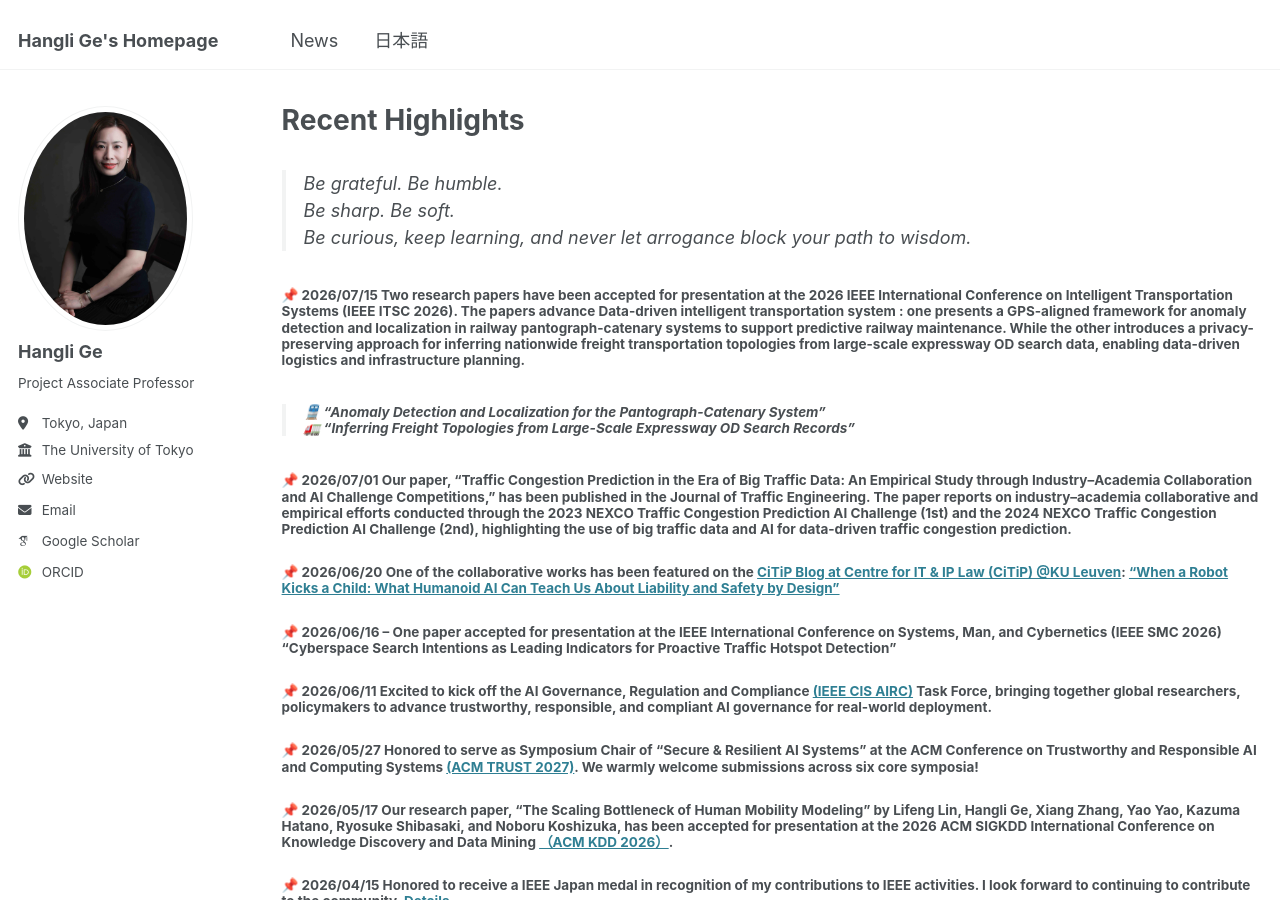
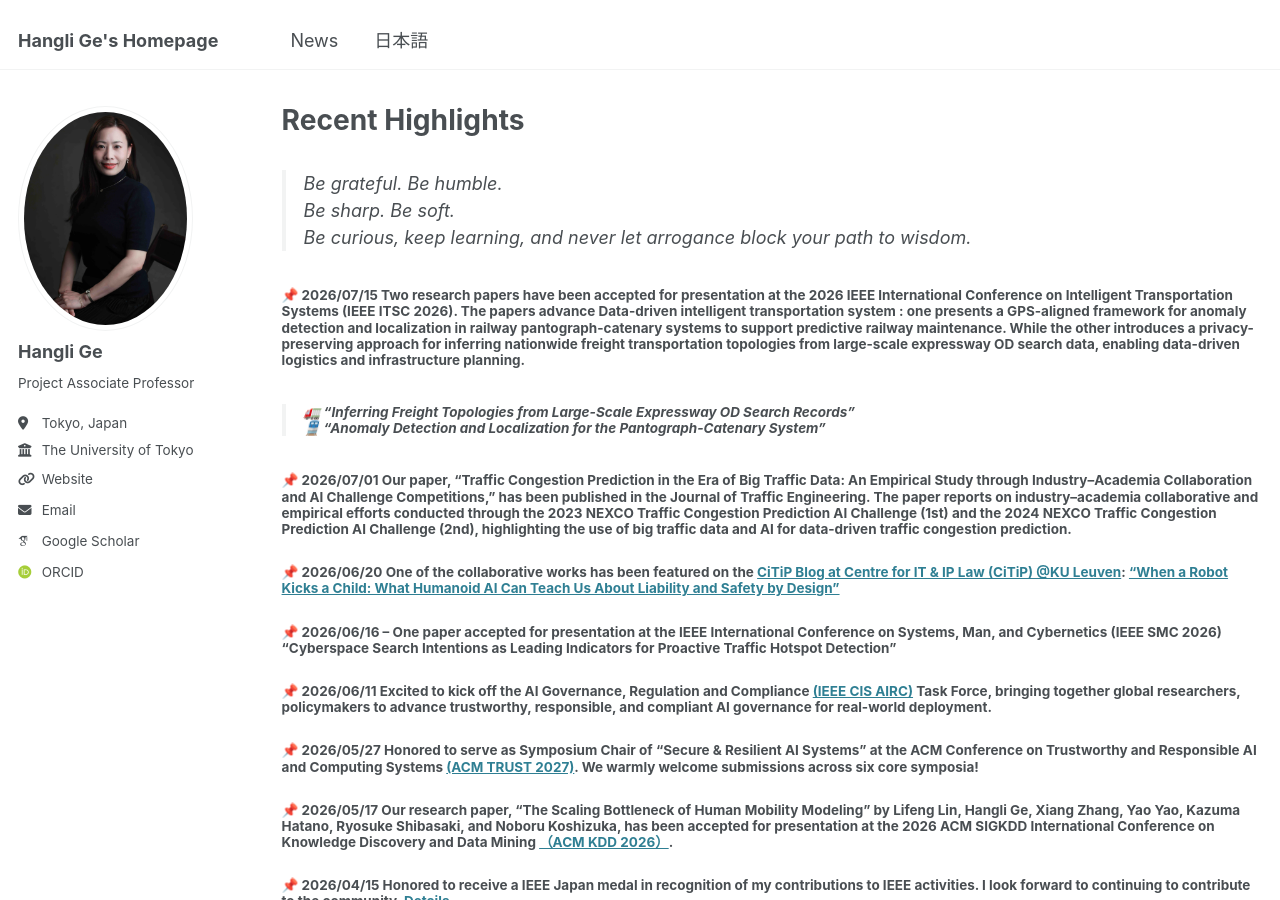
Before and after one commit to christie888/christie888.github.io, a Jekyll site: the page built from _pages/post.md, in a window 1280 px wide and 900 px high. Built offline with Jekyll 4.4.1, drawn with Linux system fonts in a browser that asks for light colours; some web fonts are replaced.

Commit message:
Update post.md

```diff
--- a/_pages/post.md
+++ b/_pages/post.md
@@ -10,7 +10,7 @@ permalink: post/
 
 
 ##### 📌 2026/07/15 Two research papers have been accepted for presentation at the **2026 IEEE International Conference on Intelligent Transportation Systems (IEEE ITSC 2026)**. The papers advance Data-driven intelligent transportation system : one presents a GPS-aligned framework for anomaly detection and localization in railway pantograph-catenary systems to support predictive railway maintenance. While the other introduces a privacy-preserving approach for inferring nationwide freight transportation topologies from large-scale expressway OD search data, enabling data-driven logistics and infrastructure planning.
-> ######  🚆 **“Anomaly Detection and Localization for the Pantograph-Catenary System”** <br> 🚛 **“Inferring Freight Topologies from Large-Scale Expressway OD Search Records”**
+> ######  🚛 **“Inferring Freight Topologies from Large-Scale Expressway OD Search Records”**<br> 🚆 **“Anomaly Detection and Localization for the Pantograph-Catenary System”**
 
 
 ##### 📌 2026/07/01 Our paper, "Traffic Congestion Prediction in the Era of Big Traffic Data: An Empirical Study through Industry–Academia Collaboration and AI Challenge Competitions," has been published in the Journal of Traffic Engineering. The paper reports on industry–academia collaborative and empirical efforts conducted through the 2023 NEXCO Traffic Congestion Prediction AI Challenge (1st) and the 2024 NEXCO Traffic Congestion Prediction AI Challenge (2nd), highlighting the use of big traffic data and AI for data-driven traffic congestion prediction.
```
